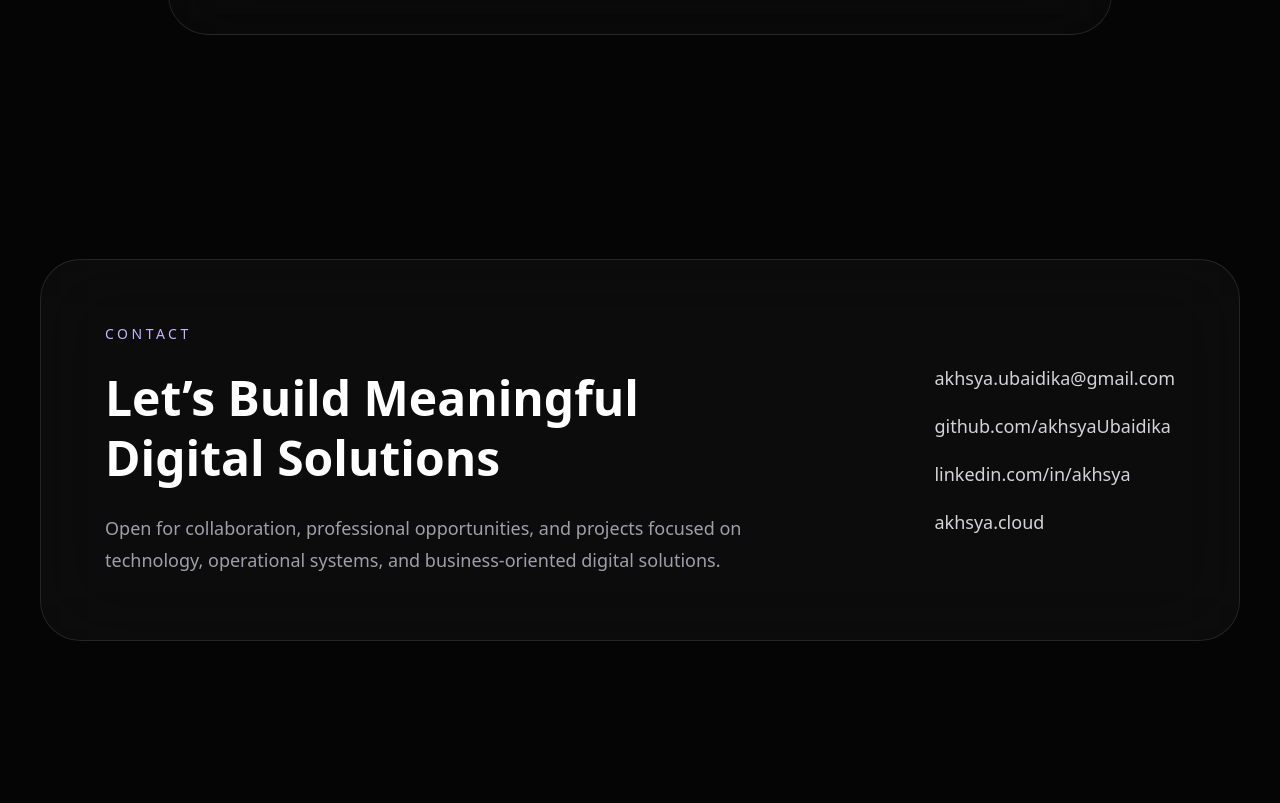
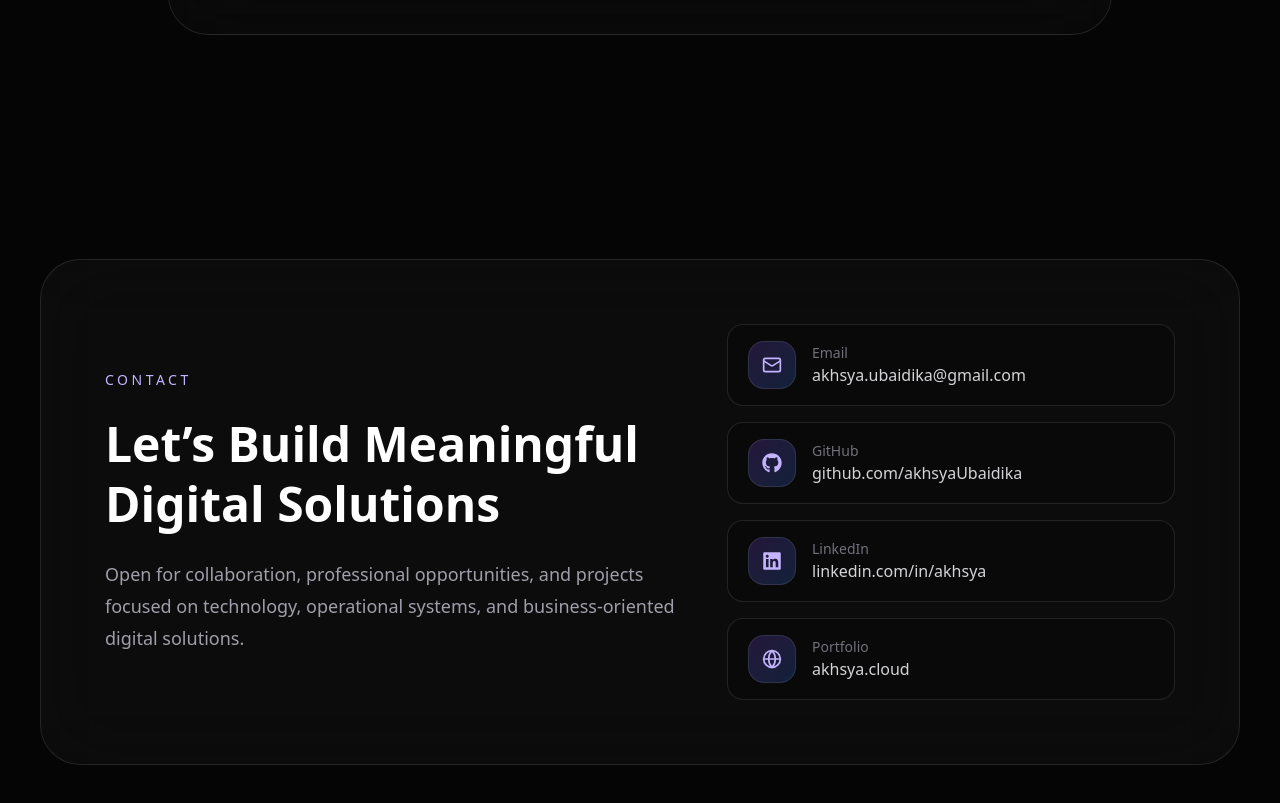
Before and after one commit to akhsyaUbaidika/akhsya-portfolio, a Next.js app: page / in a window 1280 px wide. Shown: the part 7464-8267 px from the top of the page. Before the commit the page ends 8217 px from the top, so only its background shows below. Built offline with nearby package versions, Linux system fonts and the light colour scheme.

Commit message:
icon contact

```diff
--- a/package.json
+++ b/package.json
@@ -12,7 +12,8 @@
     "lucide-react": "^1.16.0",
     "next": "16.2.6",
     "react": "19.2.4",
-    "react-dom": "19.2.4"
+    "react-dom": "19.2.4",
+    "react-icons": "^5.6.0"
   },
   "devDependencies": {
     "@netlify/plugin-nextjs": "^5.15.11",
--- a/src/app/page.tsx
+++ b/src/app/page.tsx
@@ -7,7 +7,10 @@ import {
   Layers3,
   Server,
   Building2,
+  Mail
 } from 'lucide-react'
+
+import { FaGithub, FaLinkedin } from 'react-icons/fa'
 
 export default function PortfolioHomepage() {
   const projects = [
@@ -553,33 +556,72 @@ export default function PortfolioHomepage() {
             </p>
           </div>
 
-          <div className="space-y-5 text-lg">
+          <div className="space-y-4 w-full max-w-md">
             <a
               href="mailto:akhsya.ubaidika@gmail.com"
-              className="block text-zinc-300 hover:text-white transition-colors"
+              className="group flex items-center gap-4 rounded-2xl border border-white/10 bg-black/20 px-5 py-4 hover:bg-white/[0.05] transition-all duration-300"
             >
-              akhsya.ubaidika@gmail.com
+              <div className="w-12 h-12 rounded-2xl bg-gradient-to-br from-violet-500/20 to-blue-500/20 border border-white/10 flex items-center justify-center">
+                <Mail className="w-5 h-5 text-violet-300" />
+              </div>
+
+              <div>
+                <p className="text-sm text-zinc-500">Email</p>
+                <p className="text-zinc-300 group-hover:text-white transition-colors">
+                  akhsya.ubaidika@gmail.com
+                </p>
+              </div>
             </a>
 
             <a
-              href="https://github.com"
-              className="block text-zinc-300 hover:text-white transition-colors"
+              href="https://github.com/akhsyaUbaidika"
+              target="_blank"
+              className="group flex items-center gap-4 rounded-2xl border border-white/10 bg-black/20 px-5 py-4 hover:bg-white/[0.05] transition-all duration-300"
             >
-              github.com/akhsyaUbaidika
+              <div className="w-12 h-12 rounded-2xl bg-gradient-to-br from-violet-500/20 to-blue-500/20 border border-white/10 flex items-center justify-center">
+                <FaGithub className="w-5 h-5 text-violet-300" />
+              </div>
+
+              <div>
+                <p className="text-sm text-zinc-500">GitHub</p>
+                <p className="text-zinc-300 group-hover:text-white transition-colors">
+                  github.com/akhsyaUbaidika
+                </p>
+              </div>
             </a>
 
             <a
-              href="https://linkedin.com"
-              className="block text-zinc-300 hover:text-white transition-colors"
+              href="https://linkedin.com/in/akhsya"
+              target="_blank"
+              className="group flex items-center gap-4 rounded-2xl border border-white/10 bg-black/20 px-5 py-4 hover:bg-white/[0.05] transition-all duration-300"
             >
-              linkedin.com/in/akhsya
+              <div className="w-12 h-12 rounded-2xl bg-gradient-to-br from-violet-500/20 to-blue-500/20 border border-white/10 flex items-center justify-center">
+                <FaLinkedin className="w-5 h-5 text-violet-300" />
+              </div>
+
+              <div>
+                <p className="text-sm text-zinc-500">LinkedIn</p>
+                <p className="text-zinc-300 group-hover:text-white transition-colors">
+                  linkedin.com/in/akhsya
+                </p>
+              </div>
             </a>
 
             <a
               href="https://akhsya.cloud"
-              className="block text-zinc-300 hover:text-white transition-colors"
+              target="_blank"
+              className="group flex items-center gap-4 rounded-2xl border border-white/10 bg-black/20 px-5 py-4 hover:bg-white/[0.05] transition-all duration-300"
             >
-              akhsya.cloud
+              <div className="w-12 h-12 rounded-2xl bg-gradient-to-br from-violet-500/20 to-blue-500/20 border border-white/10 flex items-center justify-center">
+                <Globe className="w-5 h-5 text-violet-300" />
+              </div>
+
+              <div>
+                <p className="text-sm text-zinc-500">Portfolio</p>
+                <p className="text-zinc-300 group-hover:text-white transition-colors">
+                  akhsya.cloud
+                </p>
+              </div>
             </a>
           </div>
         </div>
```
Also changed, not shown: 1 other file (tests, documents, lock files or other folders).
